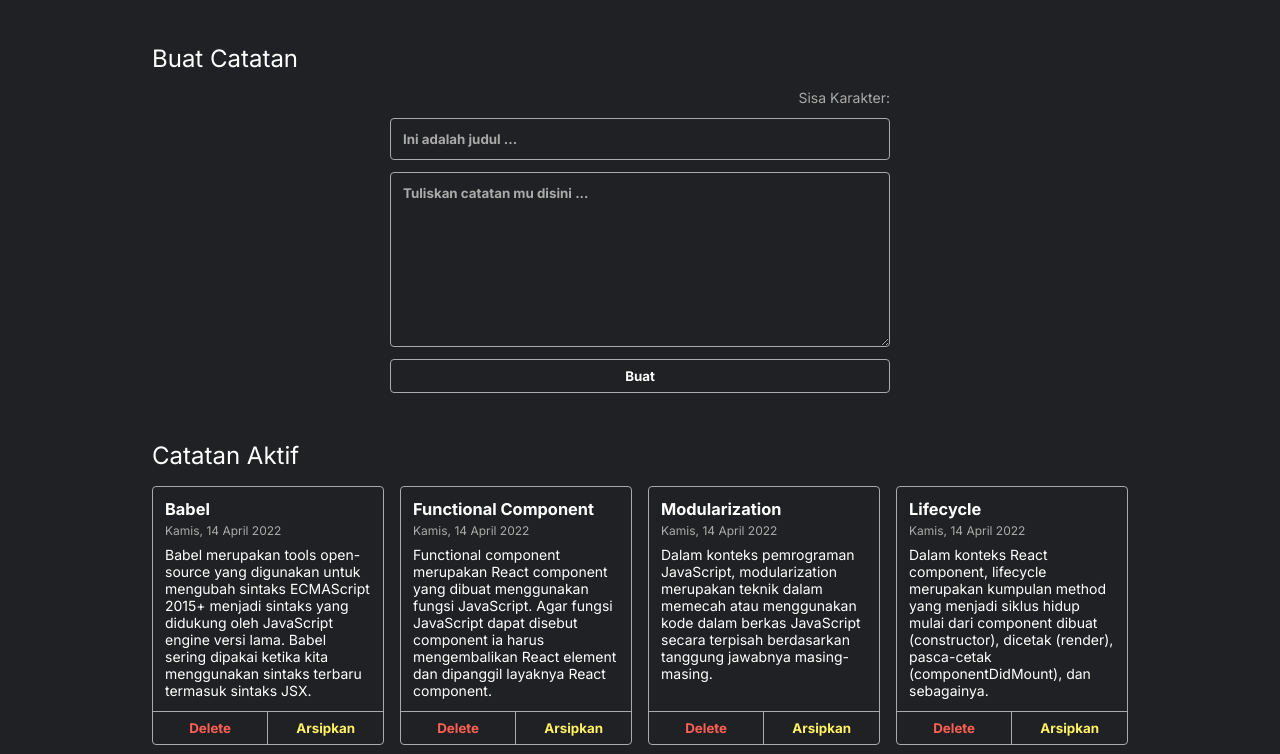
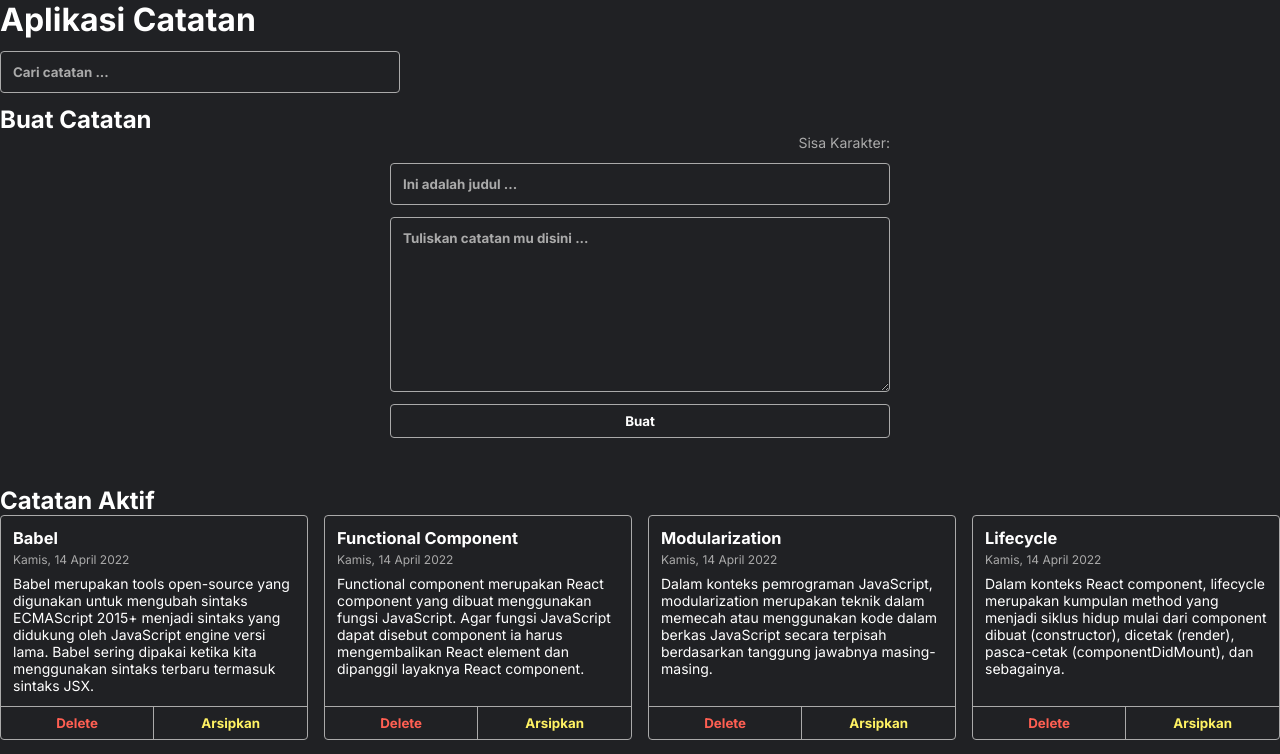
Before and after one commit to hendrawijayasubandi/note-app-react, a React (Create React App) app: page / in a window 1280 px wide. Shown: the top 754 px of the page. Built offline with nearby package versions, Linux system fonts and the light colour scheme.

Commit message:
mod components note app & input

```diff
--- a/src/components/NoteApp.jsx
+++ b/src/components/NoteApp.jsx
@@ -2,6 +2,7 @@ import React from 'react';
 import NoteList from './NoteList';
 import { getInitialData } from '../utils/index';
 import NoteInput from './NoteInput';
+import NoteHeader from './NoteHeader';
 
 class NoteApp extends React.Component {
     constructor(props) {
@@ -33,10 +34,13 @@ class NoteApp extends React.Component {
             }
         })
     }
-
     render() {
         return (
-            <div className="note-app__body">
+            <div className="note-item__header">
+                <h1>Aplikasi Catatan</h1>
+                <div class="note-search">
+                    <input type="text" placeholder="Cari catatan ..." value={this.state.title} onChange={this.onTitleChangeEventHandler} />
+                </div>
                 <h2>Buat Catatan</h2>
                 <NoteInput addNote={this.onAddNoteHandler} />
                 <h2>Catatan Aktif</h2>
--- a/src/components/NoteInput.jsx
+++ b/src/components/NoteInput.jsx
@@ -1,5 +1,4 @@
 import React from 'react';
-
 class NoteInput extends React.Component {
     constructor(props) {
         super(props);
```
